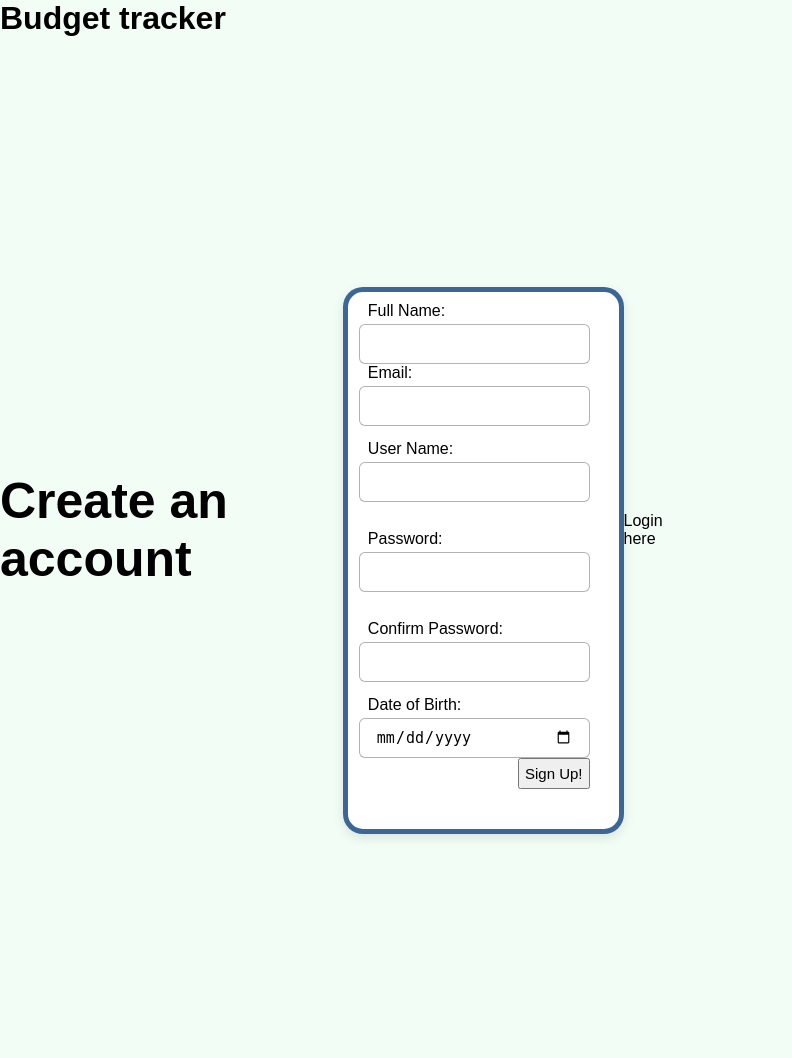
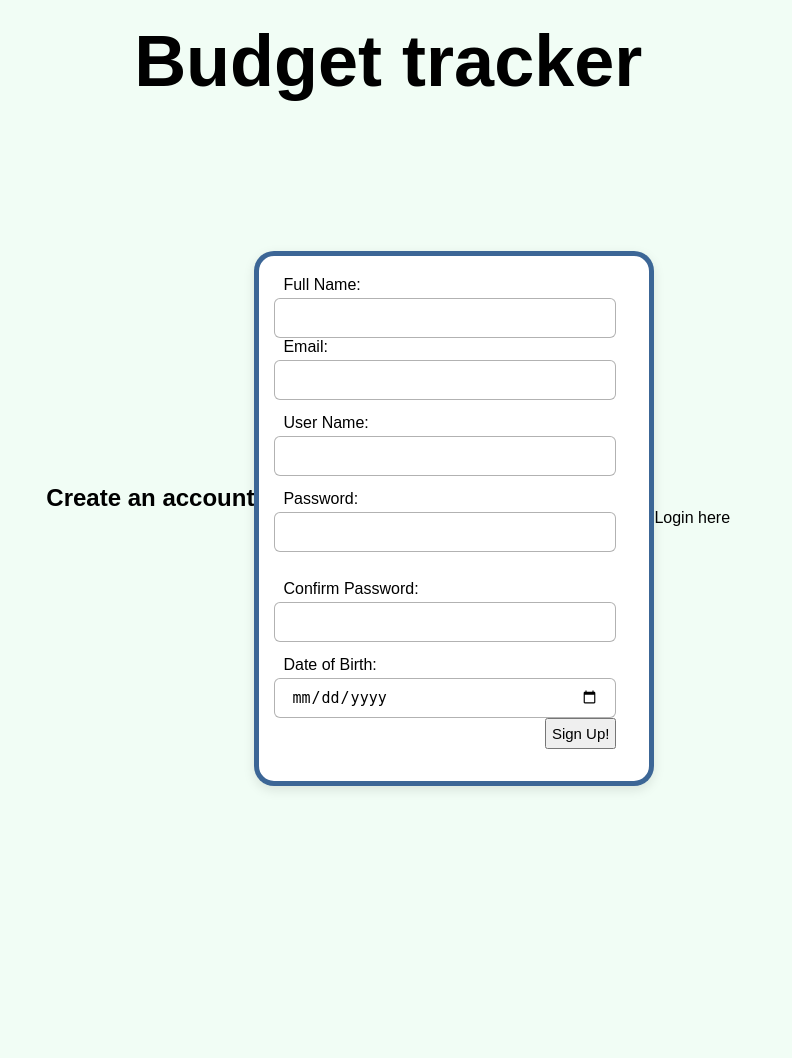
Before and after one commit to excellagun/cs476Project, a PHP site: page /signup.html in a window 1280 px wide. Shown: the whole page, without its empty margins (0-792 px from the left). After the commit the page ends 790 px from the top, so only its background shows below. Run offline with PHP 8.4, Linux system fonts and the light colour scheme.

Commit message:
Updating styles.css fixinng signup style

```diff
--- a/styles.css
+++ b/styles.css
@@ -264,23 +264,29 @@
 /* CSS styles for Signup page begins*/
 
 #container-signup-page{
-    display: grid;
-    grid-template-columns: 3fr 1fr 2fr 0fr;
-    grid-template-rows: 150px auto 100px;
-    grid-gap: 10px;
+    display: flex;
+    flex-direction: column;
+    align-items: center;
+    justify-content: center;
+    min-height: 100vh;
+    background-color: #f1fdf5;
+    padding: 20px;
+}
 
-    vh: viewport height
-    min-height: 100vh;
-
-    vw: viewport width
-    width: 100vw;
+#header-signup-page {
+    font-size: 36px;
+    font-weight: bold;
+    margin-bottom: 20px;
+    text-align: center;
+    width: 100%;
 }
 
 #header-signup
 {
-    font-size: 50px;
-    text-align: left;
-    justify-content: center;
+    font-size: 24px;
+    font-weight: bold;
+    margin-bottom: 20px;
+    text-align: center;
 }
 
 #signup{
@@ -292,13 +298,12 @@
 
 
 #signup .auth-form {
-    margin-top: 60px;
-
-   border: 5px solid #073c7ac8;
-
+    margin-top: 20px;
+    border: 5px solid #073c7ac8;
     border-radius: 20px;
-    padding: 10px 20px 40px 20px;
-    width: 50%;
+    padding: 20px 24px 32px 24px;
+    width: 100%;
+    max-width: 400px;
 }
 
 .input-field input {
@@ -312,7 +317,7 @@
 
 
 .input-field{
-    margin-bottom: 10px;
+    margin-bottom: 16px;
 }
 
 .error-text {
@@ -343,6 +348,11 @@
  .invalid{
     border: 2px solid red;
  }
+
+.foot-note {
+    margin-top: 20px;
+    text-align: center;
+}
 
 /*
     CSS styles for Signup page ends
```
